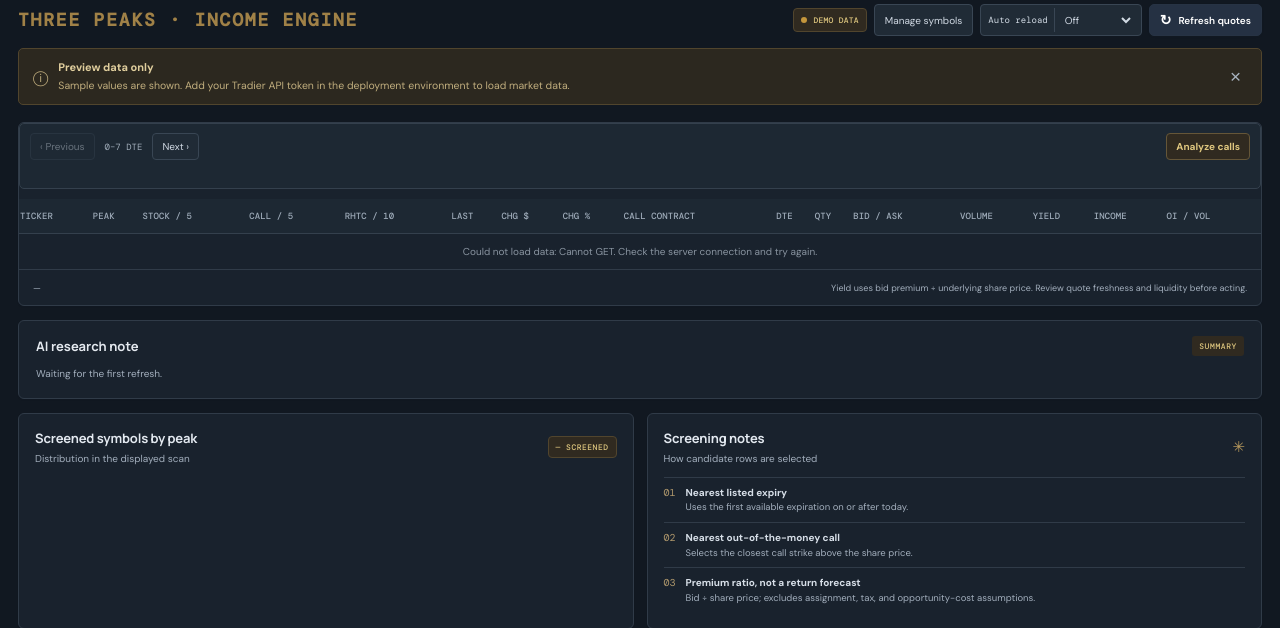
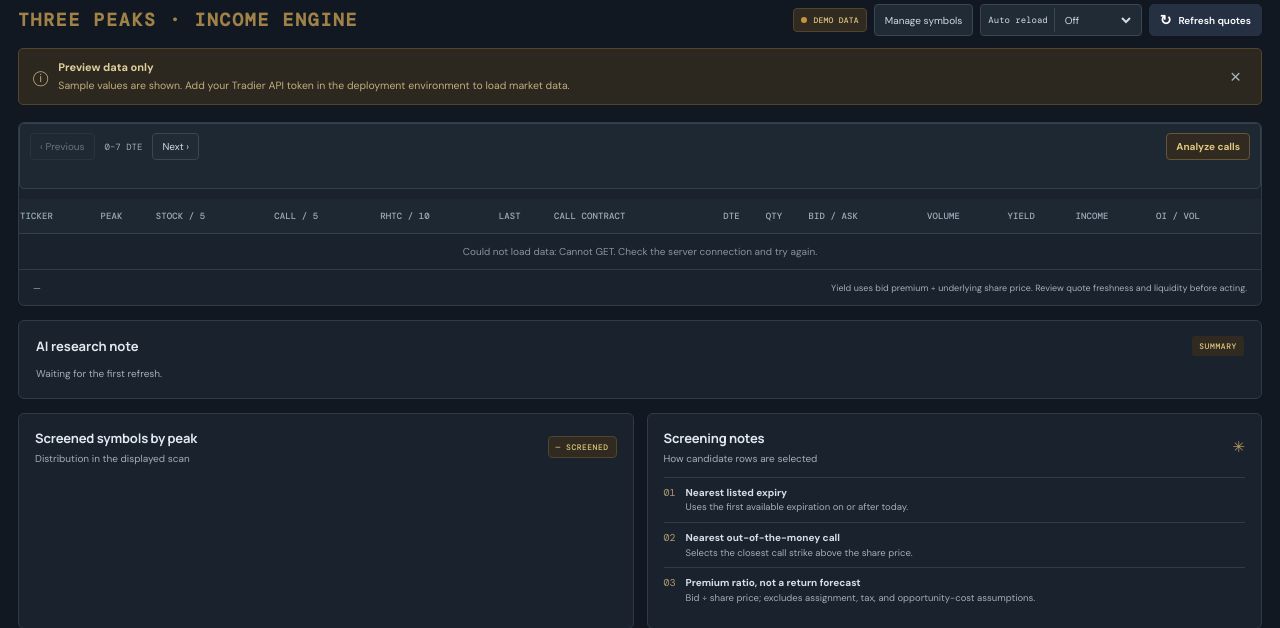
Before and after one commit to henremurr/rhtc-research, a Python web app: template app/options/templates/index.html in a window 1280 px wide. Shown: the part 128-756 px from the top of the page. Run offline with Jinja, Linux system fonts and the light colour scheme; the template is opened without the code that fills it, so the values that code supplies are empty.

Commit message:
Remove change columns from dashboard

```diff
--- a/app/options/templates/index.html
+++ b/app/options/templates/index.html
@@ -21,7 +21,7 @@
 
       <section class="content-card">
         <div class="chain-pager main-pager" id="main-pager"><button id="main-prev" type="button" aria-label="Previous expiration set">‹ Previous</button><span id="main-page" aria-live="polite">0–7 DTE</span><button id="main-next" type="button" aria-label="Next expiration set">Next ›</button><button id="analyze-displayed-btn" class="batch-analysis-button" type="button" title="Runs a current-source analysis for each displayed covered call and uses OpenAI API credits.">Analyze calls</button><span id="batch-analysis-status" class="batch-analysis-status" role="status" aria-live="polite"></span></div>
-        <div class="table-wrap"><table class="screener-table"><thead><tr><th>TICKER</th><th>PEAK</th><th title="Latest stock analysis rating: 1 Avoid · 2 Sell · 3 Watch · 4 Grow · 5 Bargain">STOCK / 5</th><th>CALL / 5</th><th title="Combined stock and call scores, each out of 5">RHTC / 10</th><th>LAST</th><th>CHG $</th><th>CHG %</th><th>CALL CONTRACT</th><th>DTE</th><th>QTY</th><th>BID / ASK</th><th>VOLUME</th><th>YIELD</th><th title="Estimated premium: bid/ask midpoint × 100 × quantity">INCOME</th><th>OI / VOL</th></tr></thead><tbody id="rows"><tr><td colspan="16" class="loading">Loading watchlist…</td></tr></table></div>
+        <div class="table-wrap"><table class="screener-table"><thead><tr><th>TICKER</th><th>PEAK</th><th title="Latest stock analysis rating: 1 Avoid · 2 Sell · 3 Watch · 4 Grow · 5 Bargain">STOCK / 5</th><th>CALL / 5</th><th title="Combined stock and call scores, each out of 5">RHTC / 10</th><th>LAST</th><th>CALL CONTRACT</th><th>DTE</th><th>QTY</th><th>BID / ASK</th><th>VOLUME</th><th>YIELD</th><th title="Estimated premium: bid/ask midpoint × 100 × quantity">INCOME</th><th>OI / VOL</th></tr></thead><tbody id="rows"><tr><td colspan="14" class="loading">Loading watchlist…</td></tr></table></div>
         <div class="table-footer"><span id="showing">—</span><span>Yield uses bid premium ÷ underlying share price. Review quote freshness and liquidity before acting.</span></div>
       </section>
       <section class="content-card summary-card"><div class="summary-heading"><h2>AI research note</h2><span class="summary-label" id="ai-summary-mode">SUMMARY</span></div><p class="summary-text" id="ai-summary-text">Waiting for the first refresh.</p></section>
```
